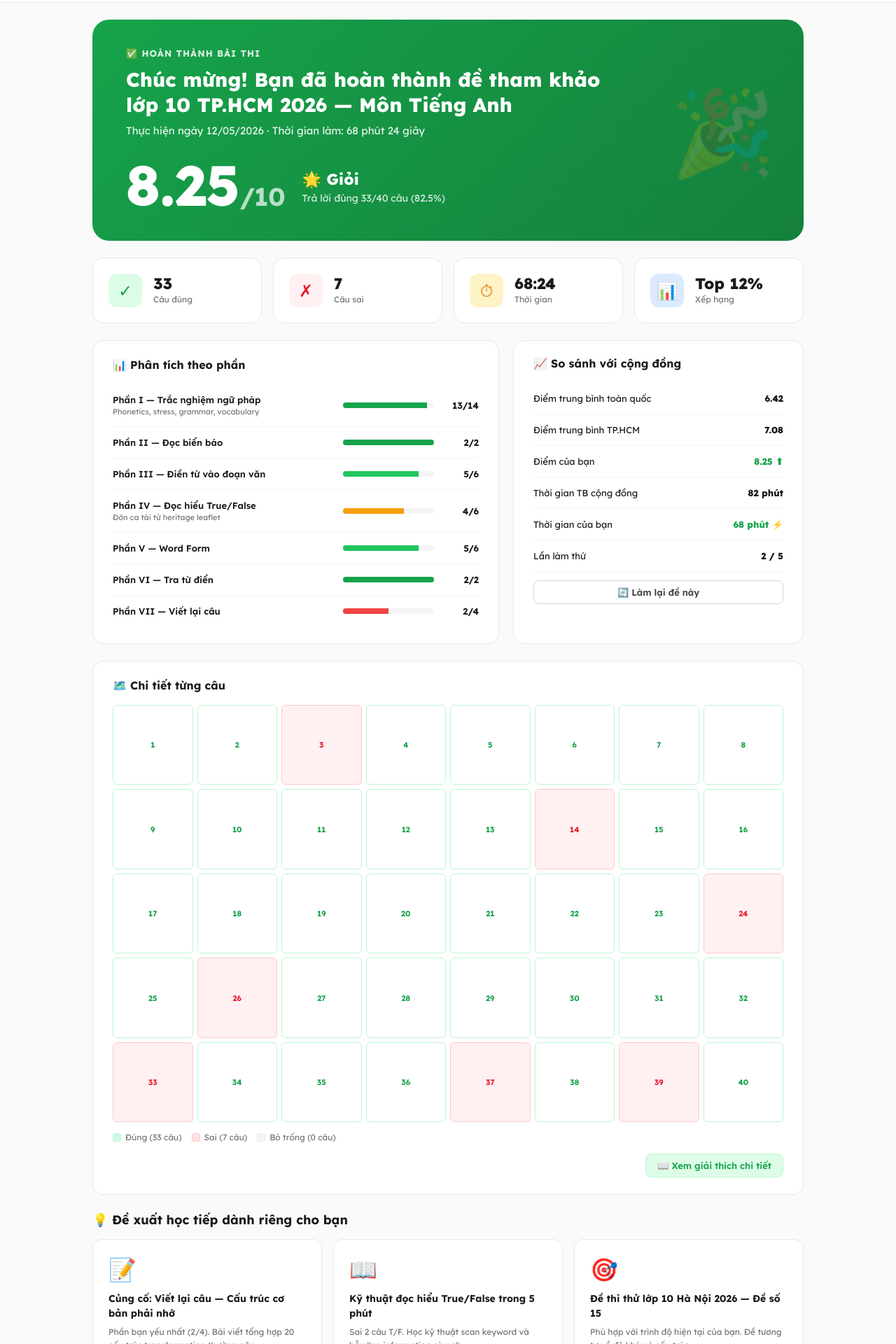
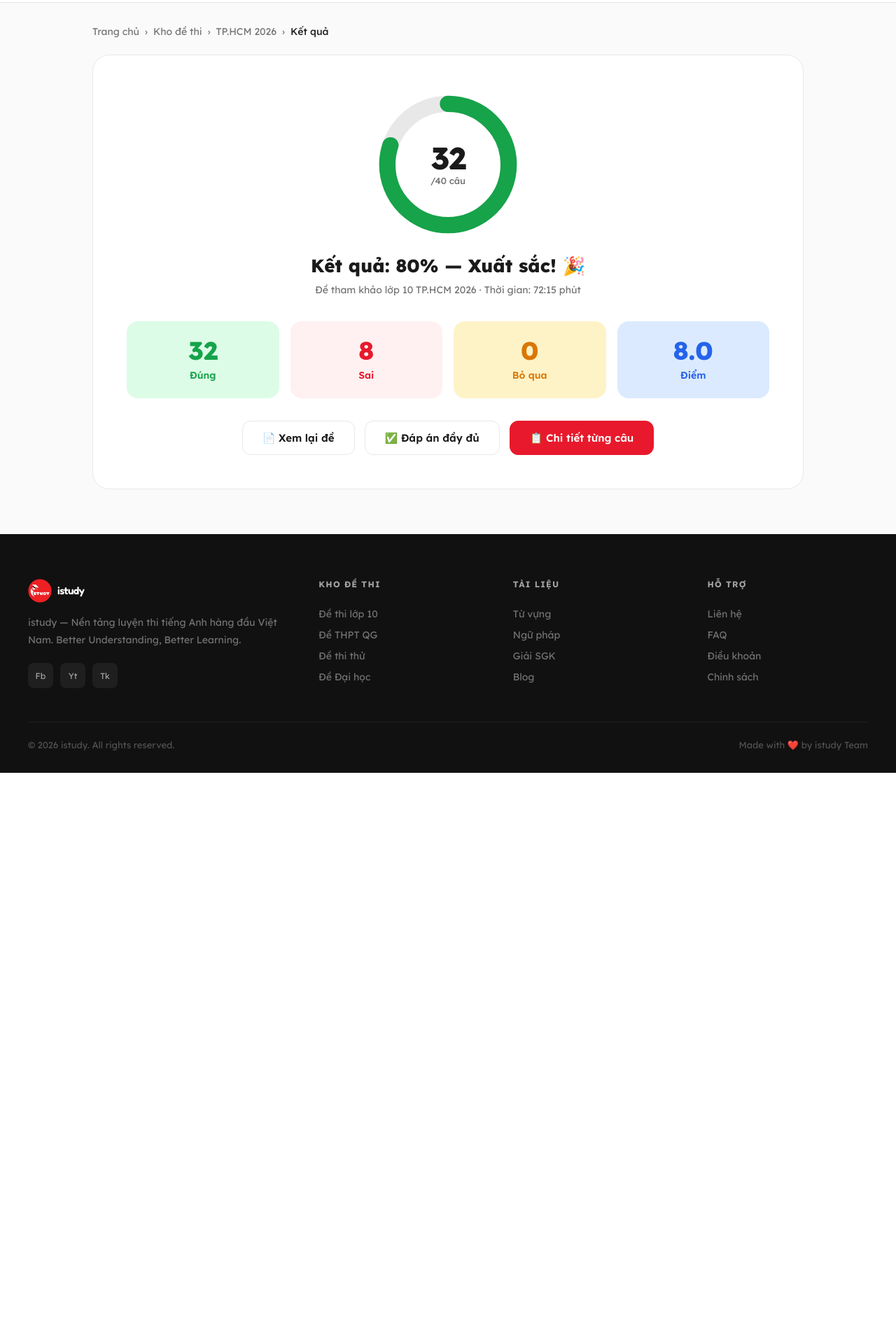
Before and after one commit to nth913/istudy-web, a Next.js app: page /ket-qua in a window 1280 px wide. Shown: the part 60-1980 px from the top of the page at 70% size. After the commit the page ends 1164 px from the top, so only its background shows below. Built offline with nearby package versions, Linux system fonts and the light colour scheme.

Commit message:
update design ket-qua

```diff
--- a/app/globals.css
+++ b/app/globals.css
@@ -22,6 +22,7 @@
   --g800: #262626;
   --green: #16A34A;
   --green-bg: #DCFCE7;
+  --green-50: #D1FAE5;
   --blue: #2563EB;
   --blue-bg: #DBEAFE;
   --orange: #D97706;
@@ -292,6 +293,9 @@ body.mm-open::after {
 .btn--green { background: var(--green-bg); color: var(--green); border: 1px solid #BBF7D0; }
 .btn--green:hover { background: #BBF7D0; }
 .btn--block { width: 100%; justify-content: center; }
+.btn--large { padding: 14px 32px; font-size: 16px; border-radius: 14px; }
+.btn--ghost { background: transparent; color: var(--g600); border: 1px solid transparent; }
+.btn--ghost:hover { background: var(--g100); color: var(--dark); }
 
 /* ===== BADGES ===== */
 .badge {
--- a/app/ket-qua/page.tsx
+++ b/app/ket-qua/page.tsx
@@ -5,19 +5,23 @@ import { KET_QUA_CSS } from "@/lib/page-css/ket-qua";
 
 export const metadata = { title: "Kết quả bài thi — istudy" };
 
-const wrong = new Set([3, 14, 24, 26, 33, 37, 39]);
+const CORRECT = 32;
+const TOTAL = 40;
+const WRONG = 8;
+const SKIPPED = 0;
+const SCORE = "8.0";
+const TIME = "72:15 phút";
+const TITLE_TEXT = "Đề tham khảo lớp 10 TP.HCM 2026";
+const GRADE_LABEL = "Xuất sắc! 🎉";
 
-const sections = [
-  { name: "Phần I — Trắc nghiệm ngữ pháp", desc: "Phonetics, stress, grammar, vocabulary", ratio: "13/14", pct: 92, color: "var(--green)" },
-  { name: "Phần II — Đọc biển báo", desc: "", ratio: "2/2", pct: 100, color: "var(--green)" },
-  { name: "Phần III — Điền từ vào đoạn văn", desc: "", ratio: "5/6", pct: 83, color: "#22C55E" },
-  { name: "Phần IV — Đọc hiểu True/False", desc: "Đờn ca tài tử heritage leaflet", ratio: "4/6", pct: 67, color: "#F59E0B" },
-  { name: "Phần V — Word Form", desc: "", ratio: "5/6", pct: 83, color: "#22C55E" },
-  { name: "Phần VI — Tra từ điển", desc: "", ratio: "2/2", pct: 100, color: "var(--green)" },
-  { name: "Phần VII — Viết lại câu", desc: "", ratio: "2/4", pct: 50, color: "#EF4444" },
-];
+const RADIUS = 52;
+const CIRCUMFERENCE = 2 * Math.PI * RADIUS;
+const PCT = CORRECT / TOTAL;
+const RING_TO = CIRCUMFERENCE * (1 - PCT);
 
 export default function KetQuaPage() {
+  const pctLabel = Math.round(PCT * 100);
+
   return (
     <>
       <style dangerouslySetInnerHTML={{ __html: KET_QUA_CSS }} />
@@ -25,131 +29,68 @@ export default function KetQuaPage() {
 
       <div className="page-wrap">
         <div className="container-sm">
-          <div className="result-hero">
-            <div className="lbl">✅ Hoàn thành bài thi</div>
-            <h1>
-              Chúc mừng! Bạn đã hoàn thành đề tham khảo
-              <br />
-              lớp 10 TP.HCM 2026 — Môn Tiếng Anh
-            </h1>
-            <p className="sub">Thực hiện ngày 12/05/2026 · Thời gian làm: 68 phút 24 giây</p>
-            <div className="score-row">
-              <div className="big-score">
-                8.25<span className="frac">/10</span>
-              </div>
-              <div className="score-meta">
-                <div className="grade">🌟 Giỏi</div>
-                <div className="pct">Trả lời đúng 33/40 câu (82.5%)</div>
+          <nav className="breadcrumb">
+            <Link href="/">Trang chủ</Link>
+            <span className="sep">›</span>
+            <Link href="/kho-de-thi">Kho đề thi</Link>
+            <span className="sep">›</span>
+            <Link href="/de-thi-chi-tiet">TP.HCM 2026</Link>
+            <span className="sep">›</span>
+            <span className="current">Kết quả</span>
+          </nav>
+
+          <div className="result-card">
+            <div className="ring-wrap">
+              <svg viewBox="0 0 120 120">
+                <circle className="ring-bg" cx="60" cy="60" r={RADIUS} />
+                <circle
+                  className="ring-fg"
+                  cx="60"
+                  cy="60"
+                  r={RADIUS}
+                  strokeDasharray={CIRCUMFERENCE}
+                  style={
+                    {
+                      "--ring-from": `${CIRCUMFERENCE}`,
+                      "--ring-to": `${RING_TO}`,
+                      strokeDashoffset: RING_TO,
+                    } as React.CSSProperties
+                  }
+                />
+              </svg>
+              <div className="ring-text">
+                <div className="num">{CORRECT}</div>
+                <div className="denom">/{TOTAL} câu</div>
               </div>
             </div>
-          </div>
 
-          <div className="stats-grid">
-            <div className="stat-card">
-              <div className="ico" style={{ background: "var(--green-bg)", color: "var(--green)" }}>✓</div>
-              <div>
-                <div className="v">33</div>
-                <div className="l">Câu đúng</div>
+            <h1 className="result-title">Kết quả: {pctLabel}% — {GRADE_LABEL}</h1>
+            <p className="result-sub">{TITLE_TEXT} · Thời gian: {TIME}</p>
+
+            <div className="stat-tiles">
+              <div className="stat-tile s-correct">
+                <div className="v">{CORRECT}</div>
+                <div className="l">Đúng</div>
+              </div>
+              <div className="stat-tile s-wrong">
+                <div className="v">{WRONG}</div>
+                <div className="l">Sai</div>
+              </div>
+              <div className="stat-tile s-skip">
+                <div className="v">{SKIPPED}</div>
+                <div className="l">Bỏ qua</div>
+              </div>
+              <div className="stat-tile s-score">
+                <div className="v">{SCORE}</div>
+                <div className="l">Điểm</div>
               </div>
             </div>
-            <div className="stat-card">
-              <div className="ico" style={{ background: "var(--red-light)", color: "var(--red)" }}>✗</div>
-              <div>
-                <div className="v">7</div>
-                <div className="l">Câu sai</div>
-              </div>
+
+            <div className="actions-row">
+              <Link href="/de-thi-chi-tiet" className="act-btn">📄 Xem lại đề</Link>
+              <Link href="/dap-an" className="act-btn">✅ Đáp án đầy đủ</Link>
+              <Link href="/dap-an" className="act-btn act-btn--primary">📋 Chi tiết từng câu</Link>
             </div>
-            <div className="stat-card">
-              <div className="ico" style={{ background: "#FEF3C7", color: "#D97706" }}>⏱</div>
-              <div>
-                <div className="v">68:24</div>
-                <div className="l">Thời gian</div>
-              </div>
-            </div>
-            <div className="stat-card">
-              <div className="ico" style={{ background: "#DBEAFE", color: "var(--blue)" }}>📊</div>
-              <div>
-                <div className="v">Top 12%</div>
-                <div className="l">Xếp hạng</div>
-              </div>
-            </div>
-          </div>
-
-          <div className="grid-2">
-            <div className="card">
-              <h2>📊 Phân tích theo phần</h2>
-              {sections.map((s) => (
-                <div className="section-row" key={s.name}>
-                  <div className="name">
-                    {s.name}
-                    {s.desc && <div className="desc">{s.desc}</div>}
-                  </div>
-                  <div className="bar-wrap">
-                    <div className="bar" style={{ width: `${s.pct}%`, background: s.color }} />
-                  </div>
-                  <div className="ratio">{s.ratio}</div>
-                </div>
-              ))}
-            </div>
-
-            <div className="card compare-card">
-              <h2>📈 So sánh với cộng đồng</h2>
-              <div className="you-line"><span>Điểm trung bình toàn quốc</span><span className="v">6.42</span></div>
-              <div className="you-line"><span>Điểm trung bình TP.HCM</span><span className="v">7.08</span></div>
-              <div className="you-line"><span>Điểm của bạn</span><span className="v good">8.25 ⬆</span></div>
-              <div className="you-line"><span>Thời gian TB cộng đồng</span><span className="v">82 phút</span></div>
-              <div className="you-line"><span>Thời gian của bạn</span><span className="v good">68 phút ⚡</span></div>
-              <div className="you-line"><span>Lần làm thứ</span><span className="v">2 / 5</span></div>
-              <Link href="/lam-bai" className="btn btn--outline btn--small" style={{ width: "100%", justifyContent: "center", marginTop: 12 }}>
-                🔄 Làm lại đề này
-              </Link>
-            </div>
-          </div>
-
-          <div className="card" style={{ marginBottom: 24 }}>
-            <h2>🗺️ Chi tiết từng câu</h2>
-            <div className="qmap-result">
-              {Array.from({ length: 40 }, (_, i) => i + 1).map((i) => (
-                <div key={i} className={wrong.has(i) ? "x" : "ok"} title={`Câu ${i}`}>
-                  {i}
-                </div>
-              ))}
-            </div>
-            <div className="qmap-legend">
-              <div><span className="dot" style={{ background: "#D1FAE5", border: "1px solid #BBF7D0" }} /> Đúng (33 câu)</div>
-              <div><span className="dot" style={{ background: "#FEE2E2", border: "1px solid #FECACA" }} /> Sai (7 câu)</div>
-              <div><span className="dot" style={{ background: "var(--g100)", border: "1px solid var(--g200)" }} /> Bỏ trống (0 câu)</div>
-            </div>
-            <div style={{ marginTop: 16, textAlign: "right" }}>
-              <Link href="/dap-an" className="btn btn--green btn--small">📖 Xem giải thích chi tiết</Link>
-            </div>
-          </div>
-
-          <div className="recs">
-            <h2>💡 Đề xuất học tiếp dành riêng cho bạn</h2>
-            <div className="rec-grid">
-              <Link href="/bai-viet-chi-tiet" className="rec-card">
-                <div className="ico">📝</div>
-                <h3>Củng cố: Viết lại câu — Cấu trúc cơ bản phải nhớ</h3>
-                <p>Phần bạn yếu nhất (2/4). Bài viết tổng hợp 20 cấu trúc transformation thường gặp.</p>
-              </Link>
-              <Link href="/bai-viet-chi-tiet" className="rec-card">
-                <div className="ico">📖</div>
-                <h3>Kỹ thuật đọc hiểu True/False trong 5 phút</h3>
-                <p>Sai 2 câu T/F. Học kỹ thuật scan keyword và bẫy &quot;no information given&quot;.</p>
-              </Link>
-              <Link href="/kho-de-thi" className="rec-card">
-                <div className="ico">🎯</div>
-                <h3>Đề thi thử lớp 10 Hà Nội 2026 — Đề số 15</h3>
-                <p>Phù hợp với trình độ hiện tại của bạn. Đề tương tự về độ khó và cấu trúc.</p>
-              </Link>
-            </div>
-          </div>
-
-          <div className="cta-row">
-            <Link href="/kho-de-thi" className="btn btn--primary">🎯 Làm đề khác</Link>
-            <Link href="/dap-an" className="btn btn--outline">📖 Xem đáp án &amp; giải thích</Link>
-            <a href="#" className="btn">↗ Chia sẻ kết quả</a>
           </div>
         </div>
       </div>
--- a/lib/page-css/ket-qua.ts
+++ b/lib/page-css/ket-qua.ts
@@ -1,93 +1,119 @@
 export const KET_QUA_CSS = String.raw`
-  .page-wrap { background: var(--g50); min-height: 100vh; }
-  .container-sm { max-width: 1080px; margin: 0 auto; padding: 24px 32px; }
+  .page-wrap { background: var(--g50); min-height: calc(100vh - 64px); padding: 32px 0 64px; }
+  .container-sm { max-width: 1080px; margin: 0 auto; padding: 0 32px; }
 
-  .result-hero {
-    background: linear-gradient(135deg, var(--green) 0%, #15803D 100%);
-    color: #fff; border-radius: 24px; padding: 40px 48px;
-    margin-bottom: 24px; position: relative; overflow: hidden;
+  .result-card {
+    background: #fff;
+    border: 1px solid var(--g200);
+    border-radius: 24px;
+    padding: 56px 48px 48px;
+    text-align: center;
   }
-  .result-hero::after {
-    content: '🎉'; position: absolute; right: 40px; top: 50%;
-    transform: translateY(-50%); font-size: 120px; opacity: 0.2;
+
+  .ring-wrap {
+    position: relative;
+    width: 200px; height: 200px;
+    margin: 0 auto 28px;
   }
-  .result-hero .lbl { font-size: 13px; font-weight: 700; opacity: 0.85; text-transform: uppercase; letter-spacing: 1px; margin-bottom: 12px; }
-  .result-hero h1 { font-size: 28px; font-weight: 800; margin: 0 0 8px; line-height: 1.3; }
-  .result-hero .sub { font-size: 15px; opacity: 0.9; margin: 0 0 28px; }
-  .score-row { display: flex; align-items: flex-end; gap: 24px; }
-  .big-score { font-size: 80px; font-weight: 900; line-height: 1; font-variant-numeric: tabular-nums; }
-  .big-score .frac { font-size: 36px; opacity: 0.7; font-weight: 700; }
-  .score-meta { padding-bottom: 12px; }
-  .score-meta .grade { font-size: 22px; font-weight: 800; margin-bottom: 4px; }
-  .score-meta .pct { font-size: 14px; opacity: 0.85; }
+  .ring-wrap svg { width: 100%; height: 100%; transform: rotate(-90deg); }
+  .ring-bg { fill: none; stroke: var(--g200); stroke-width: 14; }
+  .ring-fg {
+    fill: none; stroke: var(--green); stroke-width: 14;
+    stroke-linecap: round;
+    animation: ring-fill .9s cubic-bezier(.22,1,.36,1) forwards;
+  }
+  @keyframes ring-fill {
+    from { stroke-dashoffset: var(--ring-from); }
+    to { stroke-dashoffset: var(--ring-to); }
+  }
+  .ring-text {
+    position: absolute; inset: 0;
+    display: flex; flex-direction: column;
+    align-items: center; justify-content: center;
+    gap: 2px;
+  }
+  .ring-text .num {
+    font-size: 44px; font-weight: 800; color: var(--dark);
+    line-height: 1; font-variant-numeric: tabular-nums;
+    letter-spacing: -1px;
+  }
+  .ring-text .denom { font-size: 13px; color: var(--g500); font-weight: 500; }
 
-  .stats-grid {
-    display: grid; grid-template-columns: repeat(4, 1fr); gap: 16px; margin-bottom: 24px;
+  .result-title {
+    font-size: 26px; font-weight: 800; color: var(--dark);
+    margin: 0 0 8px;
+    line-height: 1.3;
   }
-  .stat-card {
-    background: #fff; border-radius: 16px; padding: 22px; border: 1px solid var(--g200);
-    display: flex; align-items: center; gap: 16px;
+  .result-sub {
+    font-size: 14px; color: var(--g500);
+    margin: 0 0 36px;
   }
-  .stat-card .ico {
-    width: 48px; height: 48px; border-radius: 12px;
-    display: flex; align-items: center; justify-content: center;
-    font-size: 24px; flex-shrink: 0;
+
+  .stat-tiles {
+    display: grid;
+    grid-template-columns: repeat(4, 1fr);
+    gap: 16px;
+    margin-bottom: 32px;
   }
-  .stat-card .v { font-size: 22px; font-weight: 800; color: var(--dark); line-height: 1; margin-bottom: 4px; }
-  .stat-card .l { font-size: 12px; color: var(--g500); }
+  .stat-tile {
+    border-radius: 16px;
+    padding: 24px 16px;
+    text-align: center;
+  }
+  .stat-tile .v {
+    font-size: 36px; font-weight: 800; line-height: 1;
+    font-variant-numeric: tabular-nums;
+    margin-bottom: 8px;
+  }
+  .stat-tile .l {
+    font-size: 14px; font-weight: 600;
+  }
+  .stat-tile.s-correct { background: #DCFCE7; }
+  .stat-tile.s-correct .v, .stat-tile.s-correct .l { color: #16A34A; }
+  .stat-tile.s-wrong { background: #FFF0F1; }
+  .stat-tile.s-wrong .v, .stat-tile.s-wrong .l { color: var(--red); }
+  .stat-tile.s-skip { background: #FEF3C7; }
+  .stat-tile.s-skip .v, .stat-tile.s-skip .l { color: #D97706; }
+  .stat-tile.s-score { background: #DBEAFE; }
+  .stat-tile.s-score .v, .stat-tile.s-score .l { color: #2563EB; }
 
-  .grid-2 { display: grid; grid-template-columns: 1.4fr 1fr; gap: 20px; margin-bottom: 24px; }
-  .card { background: #fff; border-radius: 16px; padding: 24px 28px; border: 1px solid var(--g200); }
-  .card h2 { font-size: 16px; font-weight: 700; color: var(--dark); margin: 0 0 18px; display: flex; align-items: center; gap: 8px; }
+  .actions-row {
+    display: flex;
+    gap: 14px;
+    justify-content: center;
+    flex-wrap: wrap;
+  }
+  .act-btn {
+    display: inline-flex; align-items: center; gap: 8px;
+    padding: 14px 28px;
+    border-radius: 12px;
+    font-size: 15px; font-weight: 600;
+    border: 1.5px solid var(--g200);
+    background: #fff; color: var(--dark);
+    cursor: pointer; transition: all .15s;
+    text-decoration: none;
+  }
+  .act-btn:hover { border-color: var(--g400); }
+  .act-btn--primary {
+    background: var(--red); color: #fff;
+    border-color: var(--red);
+  }
+  .act-btn--primary:hover { background: var(--red-hover); border-color: var(--red-hover); }
 
-  .section-row {
-    display: flex; align-items: center; gap: 14px;
-    padding: 14px 0; border-bottom: 1px solid var(--g100);
+  .breadcrumb {
+    margin-bottom: 24px;
+    font-size: 14px;
   }
-  .section-row:last-child { border-bottom: none; }
-  .section-row .name { font-size: 13px; font-weight: 600; color: var(--dark); flex: 1; min-width: 0; }
-  .section-row .name .desc { font-size: 11px; color: var(--g500); font-weight: 400; margin-top: 2px; }
-  .section-row .bar-wrap { width: 130px; height: 8px; background: var(--g100); border-radius: 999px; overflow: hidden; }
-  .section-row .bar { height: 100%; background: var(--green); }
-  .section-row .ratio { font-size: 13px; font-weight: 700; color: var(--dark); width: 50px; text-align: right; }
 
-  .qmap-result { display: grid; grid-template-columns: repeat(8, 1fr); gap: 6px; }
-  .qmap-result div {
-    aspect-ratio: 1; display: flex; align-items: center; justify-content: center;
-    border-radius: 6px; font-size: 11px; font-weight: 700; cursor: pointer;
-  }
-  .qmap-result .ok { background: var(--green-50); color: var(--green); border: 1px solid #BBF7D0; }
-  .qmap-result .x { background: var(--red-light); color: var(--red); border: 1px solid #FECACA; }
-  .qmap-result .empty { background: var(--g100); color: var(--g400); border: 1px solid var(--g200); }
-  .qmap-legend { display: flex; gap: 14px; font-size: 12px; color: var(--g500); margin-top: 14px; flex-wrap: wrap; }
-  .qmap-legend > div { display: flex; align-items: center; gap: 6px; }
-  .qmap-legend .dot { width: 12px; height: 12px; border-radius: 3px; }
-
-  .compare-card { padding: 22px 28px; }
-  .compare-card .you-line { display: flex; align-items: center; justify-content: space-between; padding: 14px 0; border-bottom: 1px solid var(--g100); font-size: 13px; }
-  .compare-card .you-line:last-child { border: none; }
-  .compare-card .you-line .v { font-weight: 800; color: var(--dark); }
-  .compare-card .you-line .v.good { color: var(--green); }
-  .compare-card .you-line .v.warn { color: #D97706; }
-
-  .recs { margin-bottom: 24px; }
-  .recs h2 { font-size: 18px; font-weight: 700; color: var(--dark); margin: 0 0 16px; }
-  .rec-grid { display: grid; grid-template-columns: repeat(3, 1fr); gap: 16px; }
-  .rec-card { background: #fff; border-radius: 14px; padding: 22px; border: 1px solid var(--g200); text-decoration: none; color: inherit; transition: all .2s; }
-  .rec-card:hover { transform: translateY(-2px); box-shadow: 0 10px 24px rgba(0,0,0,0.05); border-color: rgba(232,25,44,0.2); }
-  .rec-card .ico { font-size: 32px; margin-bottom: 12px; }
-  .rec-card h3 { font-size: 14px; font-weight: 700; color: var(--dark); margin: 0 0 6px; line-height: 1.5; }
-  .rec-card p { font-size: 12px; color: var(--g500); margin: 0; line-height: 1.6; }
-
-  .cta-row { display: flex; gap: 12px; justify-content: center; margin-top: 32px; flex-wrap: wrap; }
-
-  @media (max-width: 900px) {
-    .container-sm { padding: 16px; }
-    .result-hero { padding: 28px 24px; }
-    .result-hero::after { font-size: 80px; right: 16px; opacity: 0.15; }
-    .big-score { font-size: 60px; }
-    .stats-grid { grid-template-columns: repeat(2, 1fr); }
-    .grid-2 { grid-template-columns: 1fr; }
-    .rec-grid { grid-template-columns: 1fr; }
+  @media (max-width: 720px) {
+    .container-sm { padding: 0 16px; }
+    .result-card { padding: 36px 20px 28px; border-radius: 18px; }
+    .ring-wrap { width: 160px; height: 160px; }
+    .ring-text .num { font-size: 36px; }
+    .result-title { font-size: 20px; }
+    .stat-tiles { grid-template-columns: repeat(2, 1fr); }
+    .stat-tile .v { font-size: 28px; }
+    .actions-row { flex-direction: column; }
+    .act-btn { width: 100%; justify-content: center; }
   }
 `;
```
Also changed, not shown: 1 other file (tests, documents, lock files or other folders).
